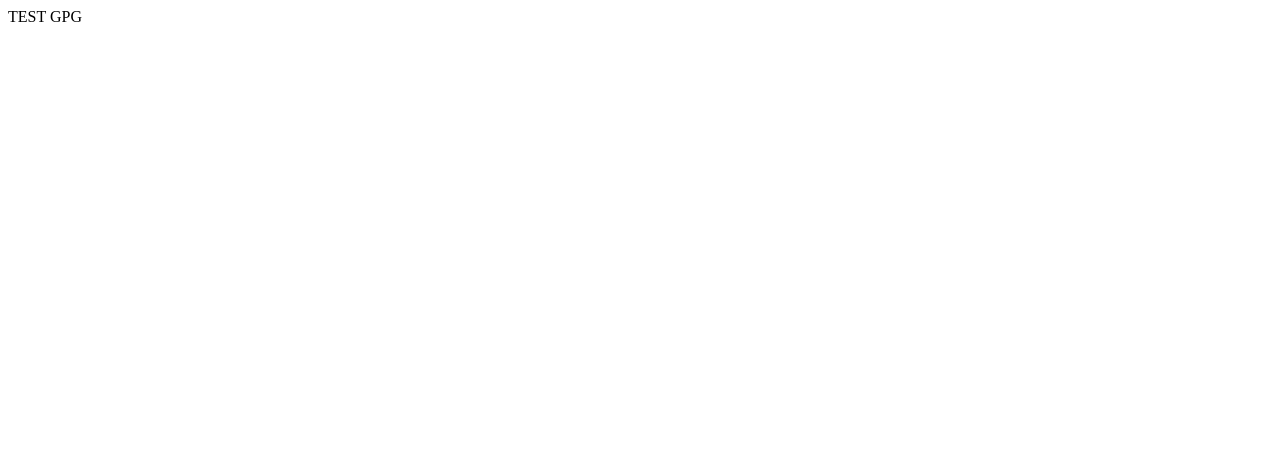
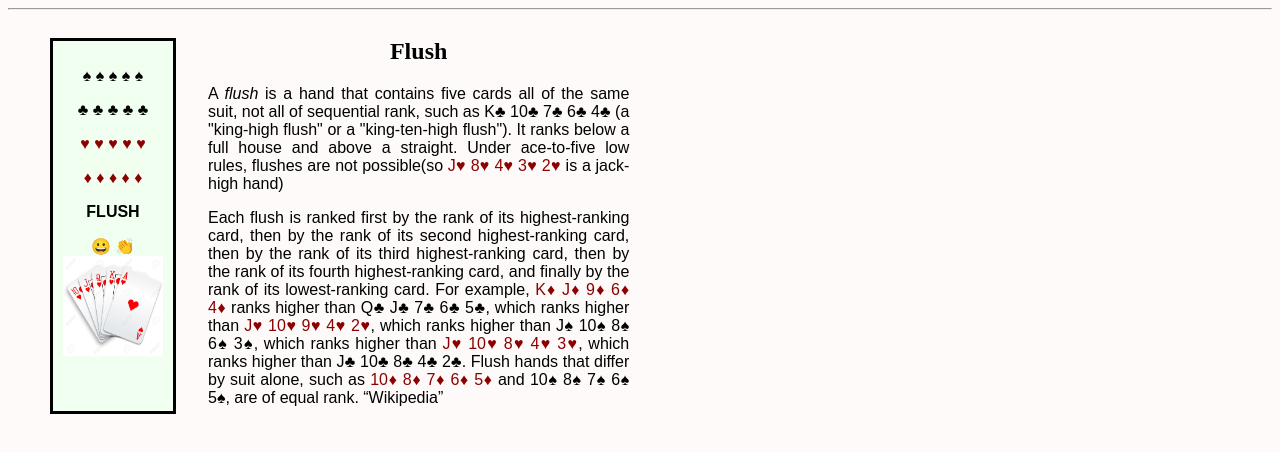
Before and after one commit to Hashlemon/if-html, a plain HTML site: page index.html in a window 1280 px wide. Drawn offline with Linux system fonts and the light colour scheme; a web font is replaced by a local one.

Commit message:
Somewhere in the middle..

```diff
--- a/index.html
+++ b/index.html
@@ -1 +1,82 @@
-TEST GPG
+<!DOCTYPE html>
+<html lang="en">
+<head>
+    <meta charset="UTF-8">
+    <title>Title</title>
+    <link rel="stylesheet" href="https://fonts.googleapis.com/css?family=Trirong">
+    <style>
+        body {background-color: snow;}
+
+        p {font-family: "Trirong", sans-serif;}
+
+        h1  {
+            text-align: center;
+        }
+        .lorem {
+                        float: left;
+                        width: 33.33%;
+                        padding-left: 200px;
+                        text-align: justify
+        }
+
+        .diams, .hearts {color: darkred;}
+
+        .clubs, .spades,{color: black;}
+
+        #flush {
+                        background-color: honeydew;
+                        padding: 10px;
+                        margin-top: 20px;
+                        border-style: solid;
+                        position: absolute;
+                        height: 350px;
+                        width: 100px;
+                        float: right;
+                        left: 50px;
+                        text-align:center;
+                }
+
+    </style>
+</head>
+<body>
+<hr>
+<div class="lorem">
+    <section><h1>Flush</h1>
+        <p>A <em>flush</em> is a hand that contains five cards all of the same suit, not all of sequential rank,
+        such as <span class="clubs">K♣ 10♣ 7♣ 6♣ 4♣</span> (a "king-high flush" or a "king-ten-high flush").
+        It ranks below a full house and above a straight.
+        Under ace-to-five low rules, flushes are not possible(so  <span class="hearts">J♥ 8♥ 4♥ 3♥ 2♥</span> is a jack-high hand)</p></section>
+    <section><p>Each flush is ranked first by the rank of its highest-ranking card,
+        then by the rank of its second highest-ranking card, then by the rank of its third highest-ranking card,
+        then by the rank of its fourth highest-ranking card, and finally by the rank of its lowest-ranking card.
+        For example, <span class="diams">K♦ J♦ 9♦ 6♦ 4♦</span> ranks higher than <span class="clubs">Q♣ J♣ 7♣ 6♣ 5♣</span>,
+        which ranks higher than <span class="hearts">J♥ 10♥ 9♥ 4♥ 2♥</span>,
+        which ranks higher than <span class="spades">J♠ 10♠ 8♠ 6♠ 3♠</span>, which ranks higher than <span class="hearts">J♥ 10♥ 8♥ 4♥ 3♥</span>,
+        which ranks higher than <span class="clubs">J♣ 10♣ 8♣ 4♣ 2♣</span>.
+        Flush hands that differ by suit alone, such as <span class="diams">10♦ 8♦ 7♦ 6♦ 5♦</span> and
+        <span class="spades">10♠ 8♠ 7♠ 6♠ 5♠</span>, are of equal rank. <q>Wikipedia</q></p></section>
+</div>
+
+<div id="flush">
+    <div class="spades">
+        <p>&#9824 &#9824 &#9824 &#9824 &#9824</p>
+    </div>
+    <div class="clubs">
+        <p>&#9827 &#9827 &#9827 &#9827 &#9827</p>
+    </div>
+    <div class="hearts">
+        <p>&#9829 &#9829 &#9829 &#9829 &#9829</p>
+    </div>
+    <div class="diams">
+        <p>&#9830 &#9830 &#9830 &#9830 &#9830</p>
+    </div>
+        <p style="text-transform: uppercase"><strong>flush</strong></p>
+        &#128512 &#128079
+        <div class="image">
+            <img src="./images/flush.jpg" alt="flush" width="100" height="100">
+        </div>
+</div>
+
+
+</body>
+</html>
```
Also changed, not shown: images/flush.jpg (added).
